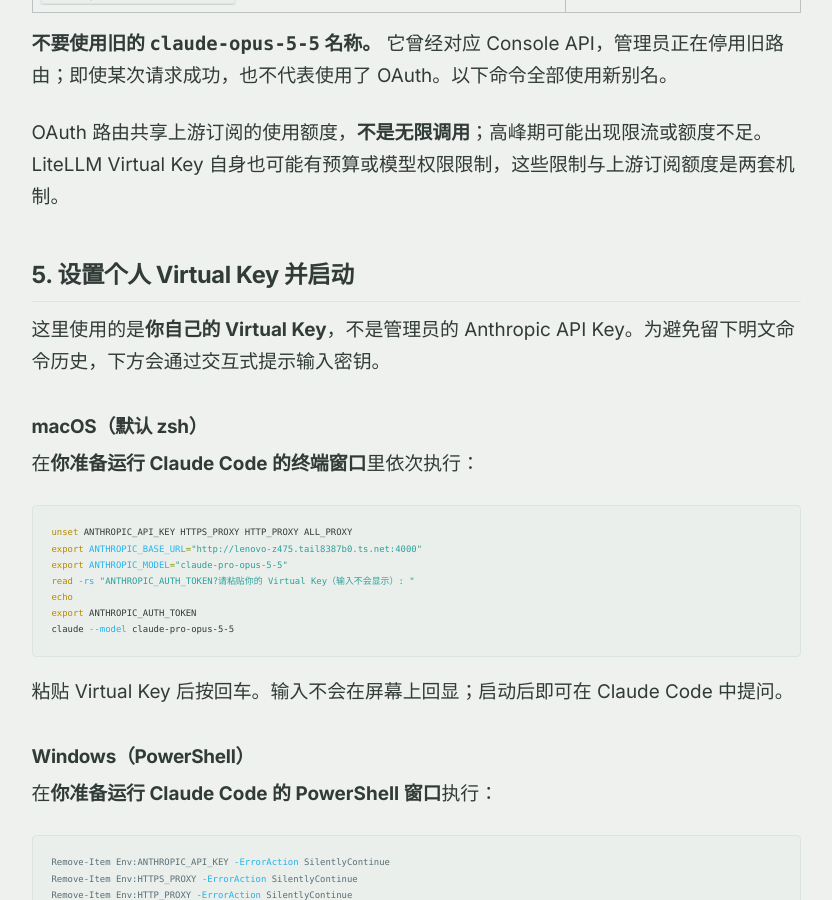
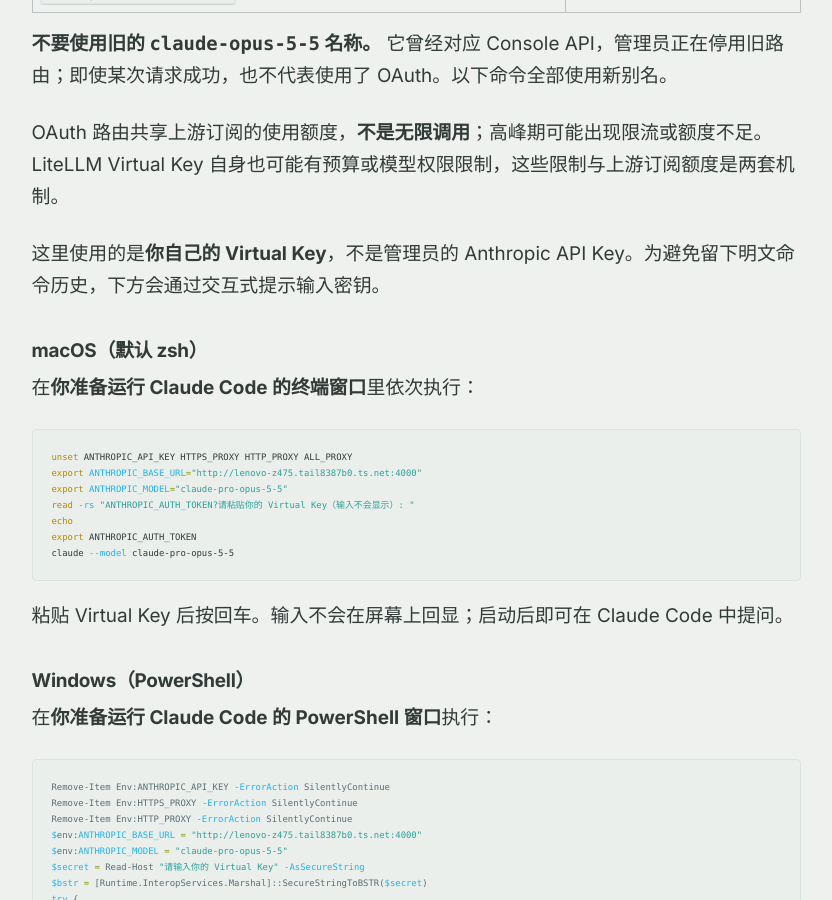
Before and after one commit to weixianghong/weixianghong.github.io, a Jekyll site: the page built from _pages/claude-code-access-guide.md, in a window 1280 px wide and 900 px high, scrolled down 3000 px. Shown: the whole window, without its empty margins (250-1082 px from the left). Built offline with Jekyll 4.4.1, drawn with Linux system fonts in a browser that asks for light colours.

Commit message:
docs: fix duplicate setup heading in OAuth guide

```diff
--- a/_pages/claude-code-access-guide.md
+++ b/_pages/claude-code-access-guide.md
@@ -105,7 +105,6 @@
 
 OAuth 路由共享上游订阅的使用额度，**不是无限调用**；高峰期可能出现限流或额度不足。LiteLLM Virtual Key 自身也可能有预算或模型权限限制，这些限制与上游订阅额度是两套机制。
 
-## 5. 设置个人 Virtual Key 并启动
 
 这里使用的是**你自己的 Virtual Key**，不是管理员的 Anthropic API Key。为避免留下明文命令历史，下方会通过交互式提示输入密钥。
 
```
